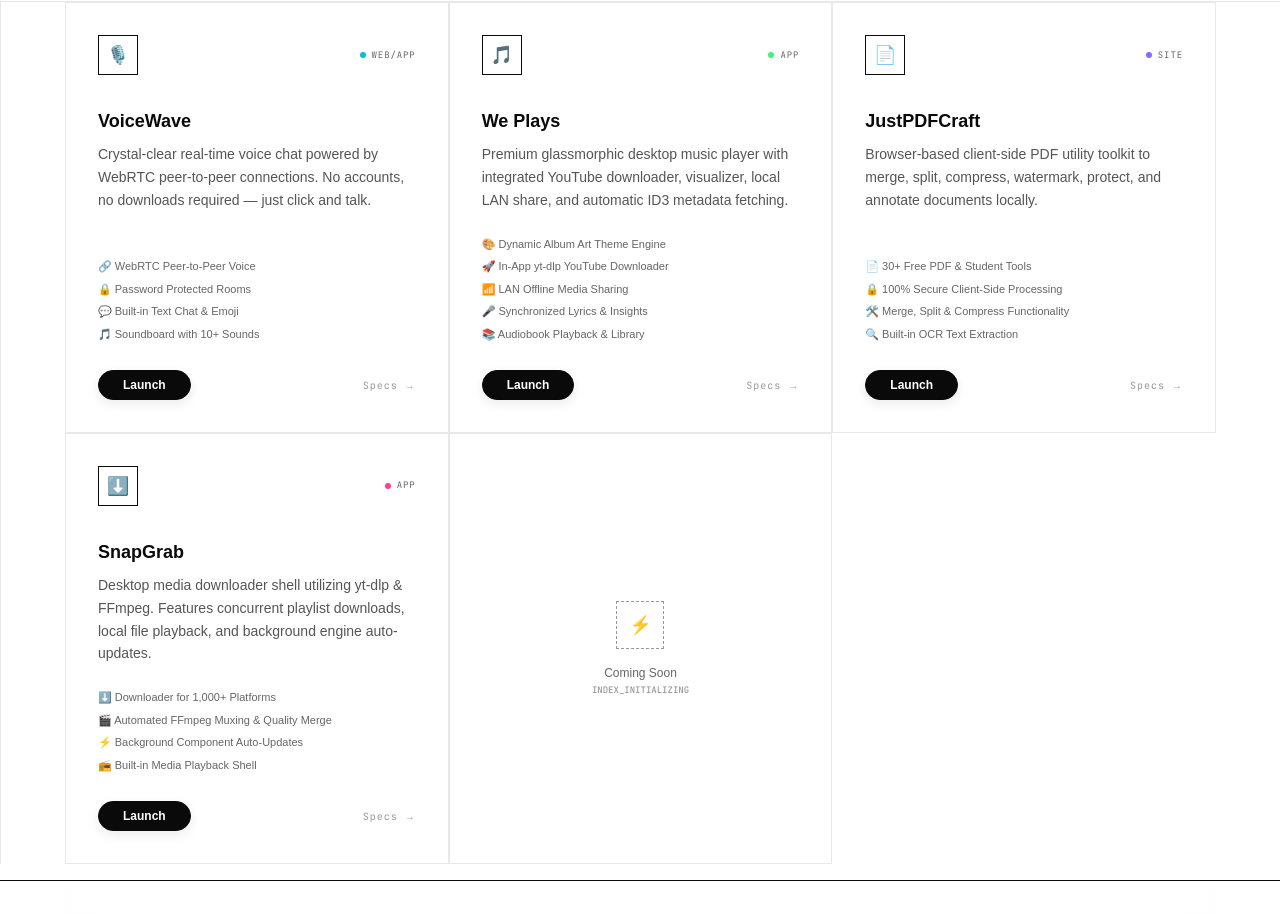
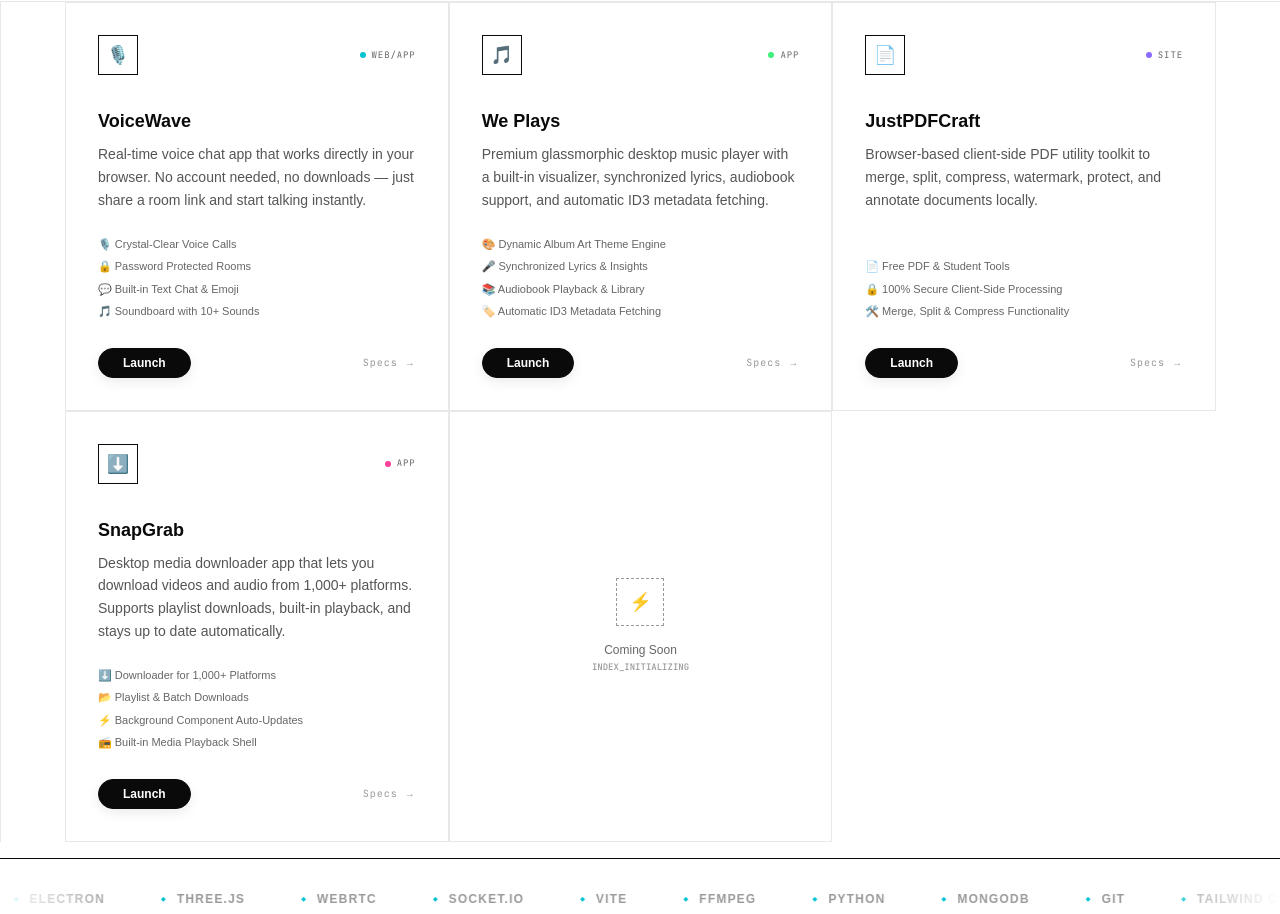
Before and after one commit to shaswatxd/shaswathub, a Next.js app: page / in a window 1280 px wide. Shown: the part 1651-2565 px from the top of the page. Built offline with nearby package versions, Linux system fonts and the light colour scheme; a web font is replaced by a local one.

Commit message:
auto update

```diff
--- a/app/components/Projects.jsx
+++ b/app/components/Projects.jsx
@@ -6,27 +6,27 @@ import { motion, AnimatePresence } from 'framer-motion';
 const PROJECTS = [
   {
     name: "VoiceWave",
-    desc: "Crystal-clear real-time voice chat powered by WebRTC peer-to-peer connections. No accounts, no downloads required — just click and talk.",
+    desc: "Real-time voice chat app that works directly in your browser. No account needed, no downloads — just share a room link and start talking instantly.",
     icon: "🎙️",
     glow: "cyan",
     badge: "WEB/APP",
     githubUrl: "https://github.com/shaswatxd/voicewave",
     liveUrl: "https://voicewave-7ozn.onrender.com",
     features: [
-      "🔗 WebRTC Peer-to-Peer Voice",
+      "🎙️ Crystal-Clear Voice Calls",
       "🔒 Password Protected Rooms",
       "💬 Built-in Text Chat & Emoji",
       "🎵 Soundboard with 10+ Sounds"
     ],
     details: {
-      architecture: "In-browser client WebRTC voice loop operating directly. Links peers via signaling servers and routes audio streams locally.",
+      architecture: "Runs entirely in the browser — no installs needed. Audio is transmitted in real-time between users with low latency.",
       modules: ["PeerJS connection engine", "Web Audio API nodes", "Secure signaling sockets", "Offline cache database"],
       command: "git clone https://github.com/shaswatxd/voicewave.git"
     }
   },
   {
     name: "We Plays",
-    desc: "Premium glassmorphic desktop music player with integrated YouTube downloader, visualizer, local LAN share, and automatic ID3 metadata fetching.",
+    desc: "Premium glassmorphic desktop music player with a built-in visualizer, synchronized lyrics, audiobook support, and automatic ID3 metadata fetching.",
     icon: "🎵",
     glow: "emerald",
     badge: "APP",
@@ -34,14 +34,13 @@ const PROJECTS = [
     liveUrl: "https://weplays.vercel.app",
     features: [
       "🎨 Dynamic Album Art Theme Engine",
-      "🚀 In-App yt-dlp YouTube Downloader",
-      "📶 LAN Offline Media Sharing",
       "🎤 Synchronized Lyrics & Insights",
-      "📚 Audiobook Playback & Library"
+      "📚 Audiobook Playback & Library",
+      "🏷️ Automatic ID3 Metadata Fetching"
     ],
     details: {
-      architecture: "Desktop system orchestrating Electron IPC frames, local LAN streaming servers, and yt-dlp bindings.",
-      modules: ["Electron IPC broker", "yt-dlp child nodes", "LAN discovery server", "Lyric scraper engine"],
+      architecture: "Desktop app built on Electron with a rich audio engine, real-time lyrics sync, and automatic metadata tagging.",
+      modules: ["Electron IPC broker", "Web Audio visualizer", "Lyric scraper engine", "ID3 metadata tagger"],
       command: "git clone https://github.com/shaswatxd/we-plays.git"
     }
   },
@@ -54,20 +53,19 @@ const PROJECTS = [
     githubUrl: "https://github.com/shaswatxd/justpdfcraft",
     liveUrl: "https://justpdfcraft.xyz/",
     features: [
-      "📄 30+ Free PDF & Student Tools",
+      "📄 Free PDF & Student Tools",
       "🔒 100% Secure Client-Side Processing",
-      "🛠️ Merge, Split & Compress Functionality",
-      "🔍 Built-in OCR Text Extraction"
+      "🛠️ Merge, Split & Compress Functionality"
     ],
     details: {
       architecture: "100% Client-side sandbox. Intercepts files and updates buffer maps in WASM, keeping data completely local.",
-      modules: ["pdf-lib compiler", "PDF.js parser", "Tesseract.js WASM engine", "Local browser memory stream"],
+      modules: ["pdf-lib compiler", "PDF.js parser", "Local browser memory stream"],
       command: "git clone https://github.com/shaswatxd/justpdfcraft.git"
     }
   },
   {
     name: "SnapGrab",
-    desc: "Desktop media downloader shell utilizing yt-dlp & FFmpeg. Features concurrent playlist downloads, local file playback, and background engine auto-updates.",
+    desc: "Desktop media downloader app that lets you download videos and audio from 1,000+ platforms. Supports playlist downloads, built-in playback, and stays up to date automatically.",
     icon: "⬇️",
     glow: "magenta",
     badge: "APP",
@@ -75,13 +73,13 @@ const PROJECTS = [
     liveUrl: "https://snapgrab-eight.vercel.app/",
     features: [
       "⬇️ Downloader for 1,000+ Platforms",
-      "🎬 Automated FFmpeg Muxing & Quality Merge",
+      "📂 Playlist & Batch Downloads",
       "⚡ Background Component Auto-Updates",
       "📻 Built-in Media Playback Shell"
     ],
     details: {
-      architecture: "Concurrent download manager queuing sub-tasks. Auto-updates dependencies on system startups.",
-      modules: ["Task queue dispatcher", "FFmpeg codec merger", "yt-dlp updater core", "Node playback stream"],
+      architecture: "Concurrent download manager with a built-in task queue. Auto-updates itself in the background on startup.",
+      modules: ["Task queue dispatcher", "Concurrent download engine", "Auto-update scheduler", "Node playback stream"],
       command: "git clone https://github.com/shaswatxd/snapgrab-downloader.git"
     }
   }
```
